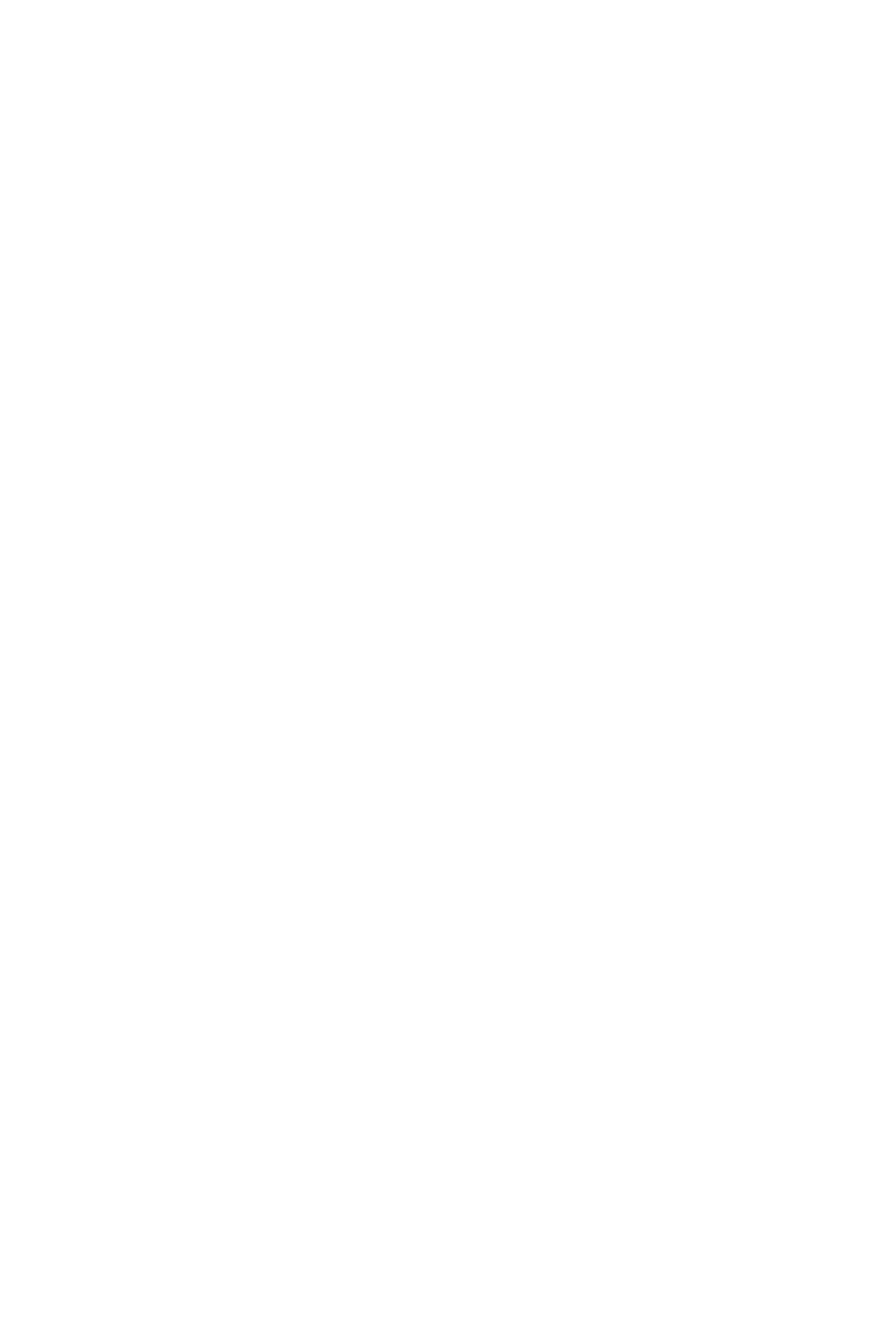
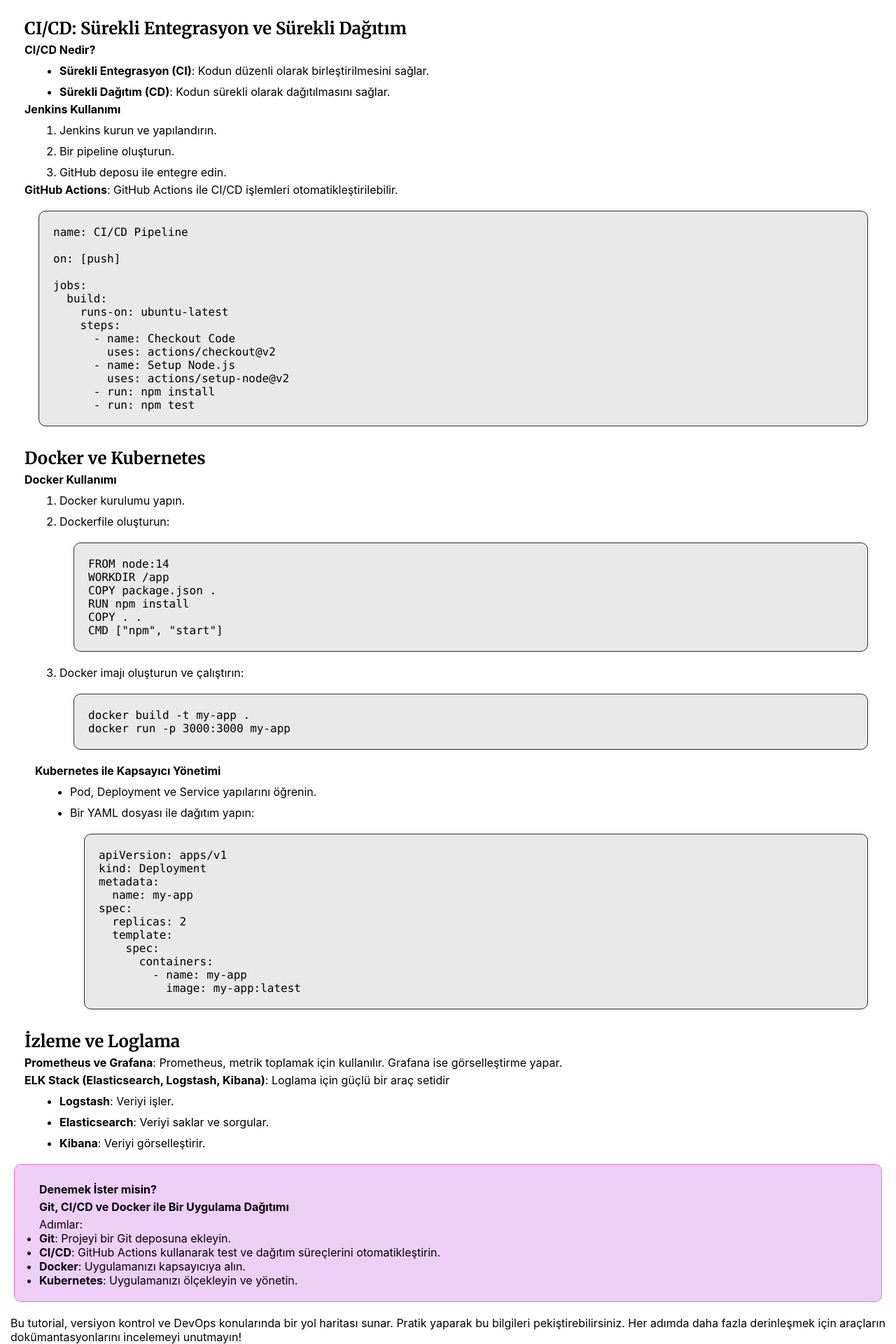
Before and after one commit to bilgekosee/BestNote, a React (Create React App) app: page /VersionControl in a window 1280 px wide. Shown: the part 1530-3450 px from the top of the page at 70% size. Before the commit the page ends 1545 px from the top, so only its background shows below. Built offline with nearby package versions, Linux system fonts and the light colour scheme.

Commit message:
versiyon kontrol ve devops alanına açıklamalar eklendi

```diff
--- a/src/Pages/VersionControl.js
+++ b/src/Pages/VersionControl.js
@@ -121,6 +121,162 @@
           </ul>
         </p>
       </div>
+      <div className="content-js">
+        <h2>CI/CD: Sürekli Entegrasyon ve Sürekli Dağıtım</h2>
+        <p>
+          <strong> CI/CD Nedir?</strong>
+          <ul>
+            <li>
+              <strong>Sürekli Entegrasyon (CI)</strong>: Kodun düzenli olarak
+              birleştirilmesini sağlar.
+            </li>
+            <li>
+              <strong>Sürekli Dağıtım (CD)</strong>: Kodun sürekli olarak
+              dağıtılmasını sağlar.
+            </li>
+          </ul>
+        </p>
+        <p>
+          <strong>Jenkins Kullanımı</strong>
+          <ol>
+            <li value="1">Jenkins kurun ve yapılandırın.</li>
+            <li value="2">Bir pipeline oluşturun.</li>
+            <li value="3">GitHub deposu ile entegre edin.</li>
+          </ol>
+        </p>
+        <p>
+          <strong>GitHub Actions</strong>: GitHub Actions ile CI/CD işlemleri
+          otomatikleştirilebilir.
+          <div className="example-css">
+            <pre>
+              <code>{`name: CI/CD Pipeline
+
+on: [push]
+
+jobs:
+  build:
+    runs-on: ubuntu-latest
+    steps:
+      - name: Checkout Code
+        uses: actions/checkout@v2
+      - name: Setup Node.js
+        uses: actions/setup-node@v2
+      - run: npm install
+      - run: npm test`}</code>
+            </pre>
+          </div>
+        </p>
+      </div>
+
+      <div className="content-js">
+        <h2>Docker ve Kubernetes</h2>
+        <p>
+          <strong>Docker Kullanımı</strong>
+          <ol>
+            <li value="1">Docker kurulumu yapın.</li>
+            <li value="2">
+              Dockerfile oluşturun:
+              <div className="example-css">
+                <pre>
+                  <code>{`FROM node:14
+WORKDIR /app
+COPY package.json .
+RUN npm install
+COPY . .
+CMD ["npm", "start"]`}</code>
+                </pre>
+              </div>
+            </li>
+            <li value="3">
+              Docker imajı oluşturun ve çalıştırın:
+              <div className="example-css">
+                <pre>
+                  <code>{`docker build -t my-app .
+docker run -p 3000:3000 my-app`}</code>
+                </pre>
+              </div>
+            </li>
+          </ol>
+          <p>
+            <strong>Kubernetes ile Kapsayıcı Yönetimi</strong>
+            <ul>
+              <li>Pod, Deployment ve Service yapılarını öğrenin.</li>
+              <li>
+                Bir YAML dosyası ile dağıtım yapın:{" "}
+                <div className="example-css">
+                  <pre>
+                    <code>{`apiVersion: apps/v1
+kind: Deployment
+metadata:
+  name: my-app
+spec:
+  replicas: 2
+  template:
+    spec:
+      containers:
+        - name: my-app
+          image: my-app:latest`}</code>
+                  </pre>
+                </div>
+              </li>
+            </ul>
+          </p>
+        </p>
+      </div>
+      <div className="content-js">
+        <h2> İzleme ve Loglama</h2>
+        <p>
+          <strong>Prometheus ve Grafana</strong>: Prometheus, metrik toplamak
+          için kullanılır. Grafana ise görselleştirme yapar.
+        </p>
+        <p>
+          <strong>ELK Stack (Elasticsearch, Logstash, Kibana)</strong>: Loglama
+          için güçlü bir araç setidir
+          <ul>
+            <li>
+              <strong>Logstash</strong>: Veriyi işler.
+            </li>
+            <li>
+              <strong>Elasticsearch</strong>: Veriyi saklar ve sorgular.
+            </li>
+            <li>
+              <strong>Kibana</strong>: Veriyi görselleştirir.
+            </li>
+          </ul>
+        </p>
+      </div>
+      <div className="try-js">
+        <p>
+          <strong>Denemek İster misin?</strong>
+        </p>
+        <p>
+          <strong>Git, CI/CD ve Docker ile Bir Uygulama Dağıtımı</strong>
+        </p>
+        <p>
+          Adımlar:
+          <ul>
+            <li>
+              <strong>Git</strong>: Projeyi bir Git deposuna ekleyin.
+            </li>
+            <li>
+              <strong>CI/CD</strong>: GitHub Actions kullanarak test ve dağıtım
+              süreçlerini otomatikleştirin.
+            </li>
+            <li>
+              <strong>Docker</strong>: Uygulamanızı kapsayıcıya alın.
+            </li>
+            <li>
+              <strong>Kubernetes</strong>: Uygulamanızı ölçekleyin ve yönetin.
+            </li>
+          </ul>
+        </p>
+      </div>
+      <p>
+        Bu tutorial, versiyon kontrol ve DevOps konularında bir yol haritası
+        sunar. Pratik yaparak bu bilgileri pekiştirebilirsiniz. Her adımda daha
+        fazla derinleşmek için araçların dokümantasyonlarını incelemeyi
+        unutmayın!
+      </p>
     </div>
   );
 }
```
